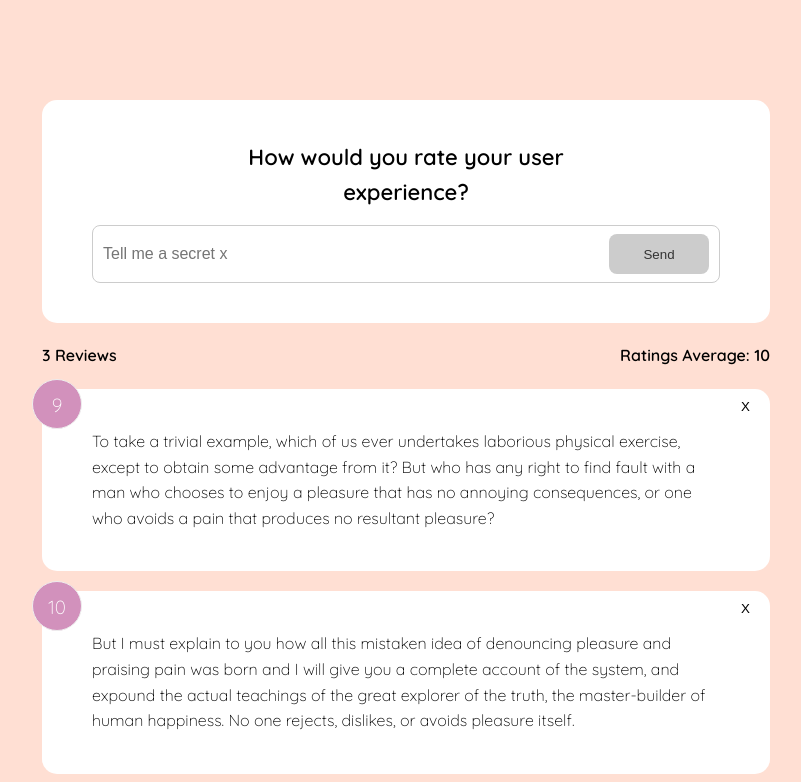
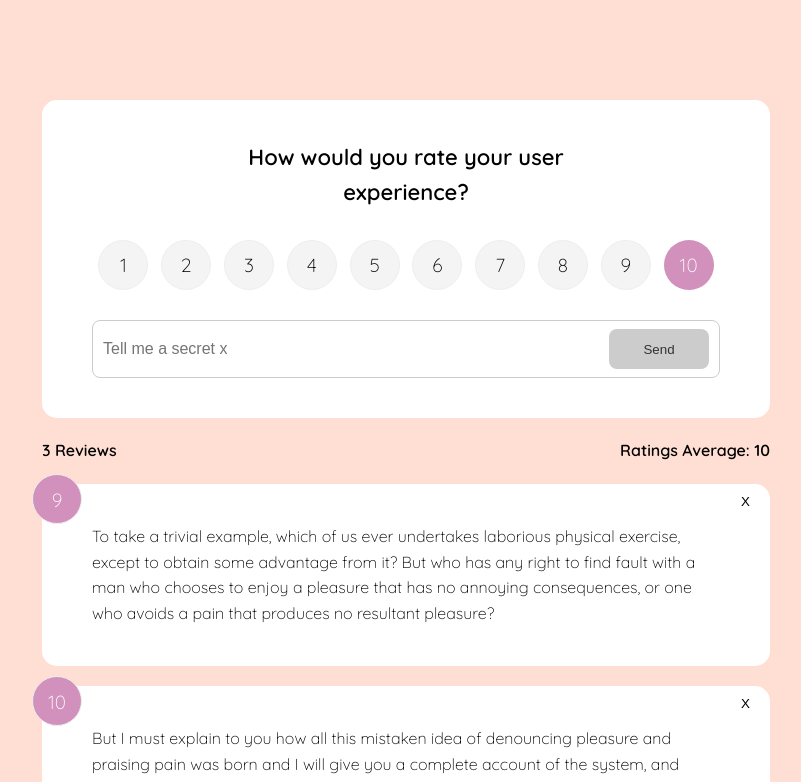
Before and after one commit to CutieMath/svelte, a Svelte app: page / in a window 1280 px wide. Shown: the top 782 px of the page, without its empty margins (234-1035 px from the left). Built offline with nearby package versions, Linux system fonts and the light colour scheme.

Commit message:
add radio button

```diff
--- a/src/components/FeedbackForm.svelte
+++ b/src/components/FeedbackForm.svelte
@@ -1,10 +1,12 @@
 <script>
     import Card from '../UI/Card.svelte'
     import Button from '../UI/Button.svelte'
+    import RatingSelect from './RatingSelect.svelte'
 
     let btnDisabled = true
     let text = ''
     let message
+    let rating = 10
     const MIN = 10
 
     const handleInput = () => {
@@ -23,6 +25,7 @@
         <h2>How would you rate your user experience?</h2>
     </header>
     <form>
+        <RatingSelect />
         <div class="input-group">
             <input type="text" on:input={handleInput} bind:value={text} placeholder="Tell me a secret x">
             <Button disabled={btnDisabled} type="submit">Send</Button>
--- /dev/null
+++ b/src/components/RatingSelect.svelte
@@ -0,0 +1,121 @@
+<script>
+    let selected = 10
+
+    const onChange = () => {
+
+    }
+</script>
+
+<ul class="rating">
+    <li>
+        <input type="radio" id="num1" name="rating" value="1"
+        on:change={onChange}
+        checked={selected===1}/>
+        <label for="num1">1</label>
+    </li>
+    <li>
+        <input type="radio" id="num2" name="rating" value="2"
+        on:change={onChange}
+        checked={selected===2}/>
+        <label for="num2">2</label>
+    </li>
+    <li>
+        <input type="radio" id="num3" name="rating" value="3"
+        on:change={onChange}
+        checked={selected===3}/>
+        <label for="num3">3</label>
+    </li>
+    <li>
+        <input type="radio" id="num4" name="rating" value="4"
+        on:change={onChange}
+        checked={selected===4}/>
+        <label for="num4">4</label>
+    </li>
+    <li>
+        <input type="radio" id="num5" name="rating" value="5"
+        on:change={onChange}
+        checked={selected===5}/>
+        <label for="num5">5</label>
+    </li>
+    <li>
+        <input type="radio" id="num6" name="rating" value="6"
+        on:change={onChange}
+        checked={selected===6}/>
+        <label for="num6">6</label>
+    </li>
+    <li>
+        <input type="radio" id="num7" name="rating" value="7"
+        on:change={onChange}
+        checked={selected===7}/>
+        <label for="num7">7</label>
+    </li>
+    <li>
+        <input type="radio" id="num8" name="rating" value="8"
+        on:change={onChange}
+        checked={selected===8}/>
+        <label for="num8">8</label>
+    </li>
+    <li>
+        <input type="radio" id="num9" name="rating" value="9"
+        on:change={onChange}
+        checked={selected===9}/>
+        <label for="num9">9</label>
+    </li>
+    <li>
+        <input type="radio" id="num10" name="rating" value="10"
+        on:change={onChange}
+        checked={selected===10}/>
+        <label for="num10">10</label>
+    </li>
+</ul>
+
+<style>
+    .rating {
+        display: flex;
+        align-items: center;
+        justify-content: space-around;
+        margin: 30px 0;
+    }
+
+    .rating li {
+        position: relative;
+        background: #f4f4f4;
+        width: 50px;
+        height: 50px;
+        padding: 10px;
+        text-align: center;
+        border-radius: 50%;
+        font-size: 19px;
+        border: 1px #eee solid;
+        transition: 0.3s;
+    }
+
+    .rating li label {
+        position: absolute;
+        top: 50%;
+        left: 50%;
+        width: 50px;
+        height: 50px;
+        padding: 10px;
+        border-radius: 50%;
+        transform: translate(-50%, -50%);
+        cursor: pointer;
+    }
+
+    .rating li:hover {
+        background: #D291BC;
+        color: #fff;
+    }
+
+    /* Make default radio select invisible */
+    [type='radio']{
+        opacity: 0;
+    }
+
+    /* Style the selected */
+    [type='radio']:checked ~ label {
+        background: #D291BC;
+        color: #fff;
+    }
+
+</style>
```
